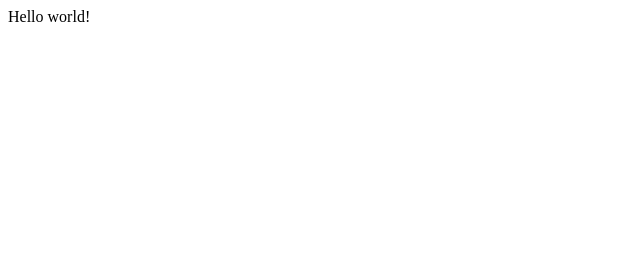
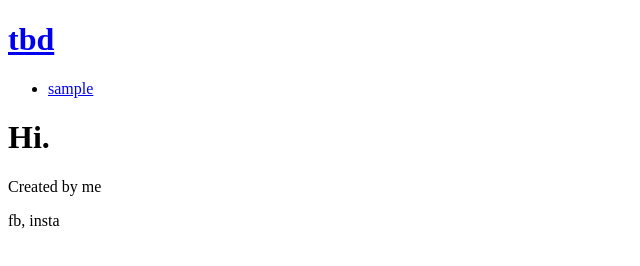
Before and after one commit to tbdalen/tbdalen.github.io, a Gatsby site: page / in a window 1280 px wide. Shown: the whole page, without its empty margins (0-640 px from the left). Built offline with nearby package versions, Linux system fonts and the light colour scheme; Gatsby itself is replaced by a stand-in of ours.

Commit message:
Added header.js, footer.js and layout.js

```diff
--- a/package.json
+++ b/package.json
@@ -5,6 +5,7 @@
   "version": "0.1.0",
   "license": "MIT",
   "scripts": {
+    "deploy": "gatsby build && gh-pages -d public -b master",
     "build": "gatsby build",
     "develop": "gatsby develop",
     "format": "prettier --write \"**/*.{js,jsx,json,md}\"",
@@ -18,6 +19,7 @@
     "react-dom": "^16.11.0"
   },
   "devDependencies": {
+    "gh-pages": "^2.1.1",
     "prettier": "^1.18.2"
   },
   "repository": {
--- /dev/null
+++ b/src/components/footer.js
@@ -0,0 +1,12 @@
+import React from "react"
+
+const Footer = () => {
+  return (
+    <div>
+      <p>Created by me</p>
+      <p>fb, insta</p>
+    </div>
+  )
+}
+
+export default Footer
--- /dev/null
+++ b/src/components/header.js
@@ -0,0 +1,20 @@
+import React from "react"
+
+import { Link } from "gatsby"
+
+const Header = () => {
+  return (
+    <div>
+      <h1>
+        <Link to="/">tbd</Link>
+      </h1>
+      <ul>
+        <li>
+          <Link to="/">sample</Link>
+        </li>
+      </ul>
+    </div>
+  )
+}
+
+export default Header
--- /dev/null
+++ b/src/components/layout.js
@@ -0,0 +1,16 @@
+import React from "react"
+
+import Header from "./header"
+import Footer from "./footer"
+
+const Layout = props => {
+  return (
+    <div>
+      <Header />
+      {props.children}
+      <Footer />
+    </div>
+  )
+}
+
+export default Layout
--- a/src/pages/index.js
+++ b/src/pages/index.js
@@ -1,3 +1,13 @@
 import React from "react"
 
-export default () => <div>Hello world!</div>
+import Layout from "../components/layout"
+
+const indexPage = () => {
+  return (
+    <Layout>
+      <h1>Hi.</h1>
+    </Layout>
+  )
+}
+
+export default indexPage
```
Also changed, not shown: 1 other file.
